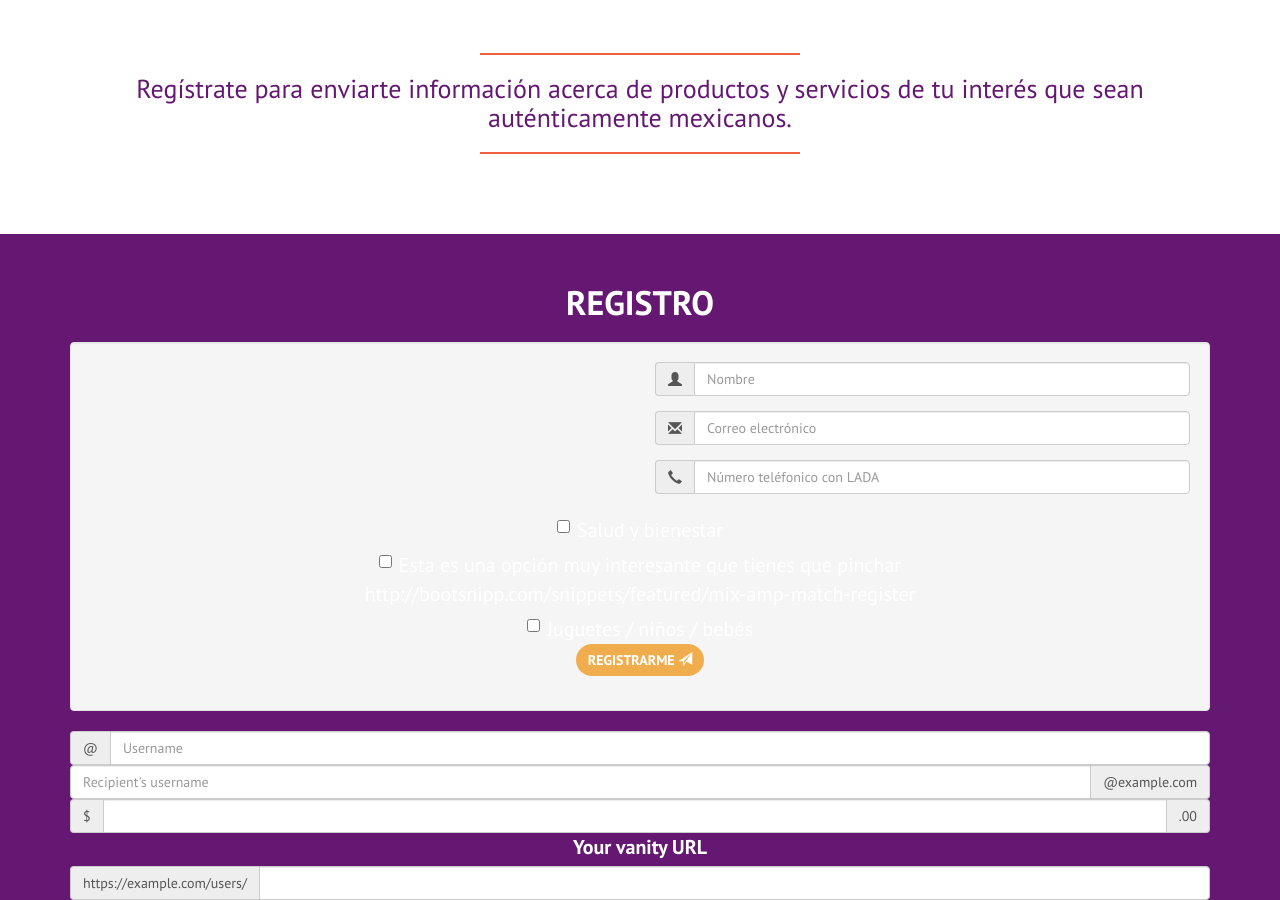
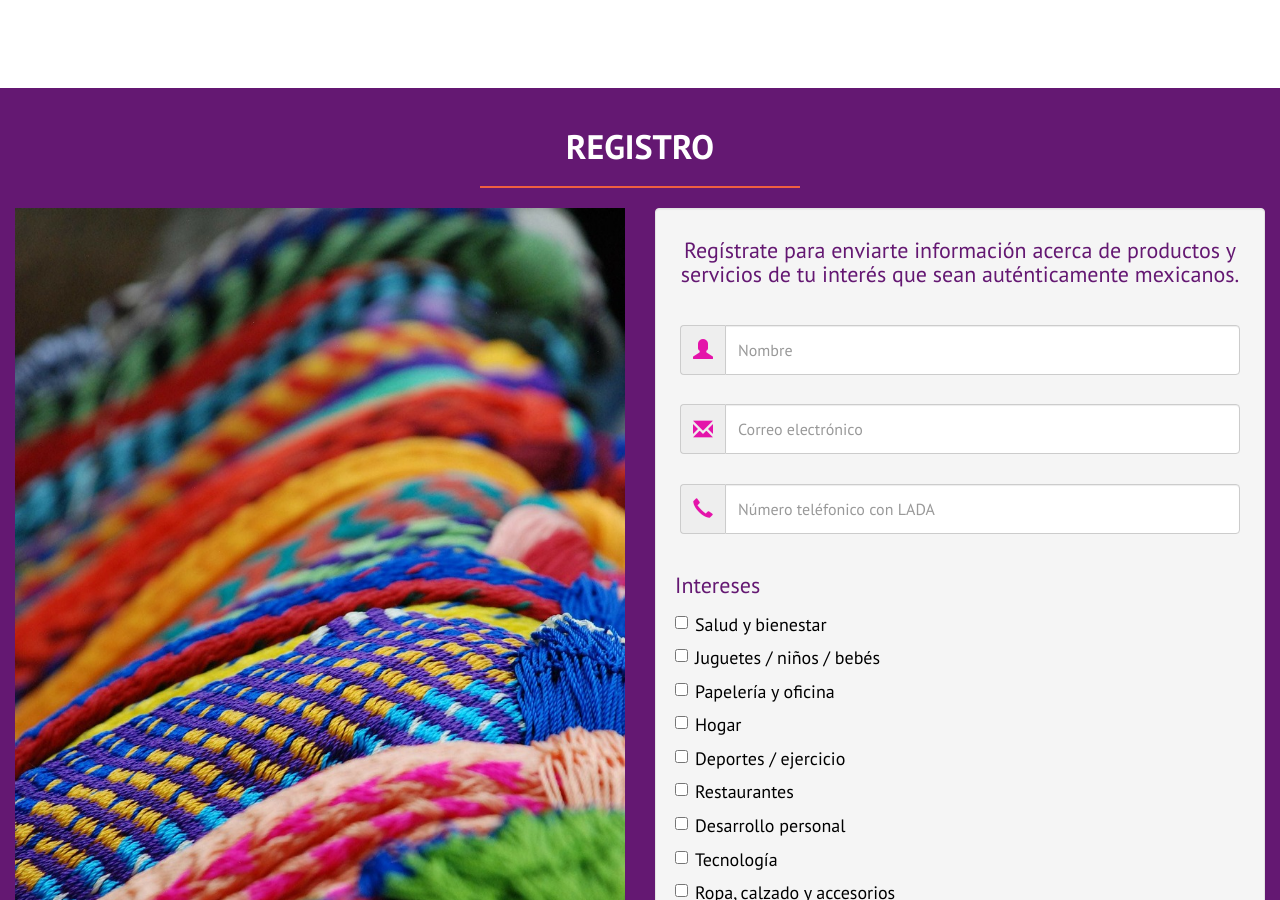
Before and after one commit to albertotaba/vamosmexico, a website: page index.html in a window 1280 px wide. Shown: the part 1900-2800 px from the top of the page. Drawn offline with nearby package versions, Linux system fonts and the light colour scheme.

Commit message:
Enviado a revisión

```diff
--- a/css/creative.css
+++ b/css/creative.css
@@ -8,6 +8,7 @@ body {
   height: 100%;
   width: 100%;
 }
+
 body {
   font-family: 'PT Sans', sans-serif;
   font-size: 20px;
@@ -54,8 +55,12 @@ h3 {
   font-size: 28px;
 }
 h4 {
+  color: #FFFFFF;
+  font-size: 26px;
+}
+h5 {
   color: #641872;
-  font-size: 26px;
+  font-size: 22px;
 }
 p {
   font-size: 18px;
@@ -76,14 +81,72 @@ section {
   padding: 60px 0;
 }
 aside {
-  padding: 50px 0;
+  padding: 40px 0;
+  background-color:
 }
 
 .peque{
-  width: 60%;
-  height: 60%;
+  width: 50%;
+  height: 50%;
 }
 
+.well {
+    min-height: 20px;
+    padding: 19px;
+    margin-bottom: 20px;
+    background-color: #f5f5f5;
+    border: 1px solid #e3e3e3;
+    border-radius: 4px;
+    -webkit-box-shadow: inset 0 1px 1px rgba(0, 0, 0, .05);
+    box-shadow: inset 0 1px 1px rgba(0, 0, 0, .05);
+}
+
+.form-horizontal .form-group {
+    margin-right: 5px;
+    margin-left: 5px;
+    margin-top: 1px;
+    margin-bottom: 1px;
+}
+
+.form-horizontal .radio, .form-horizontal .checkbox, .form-horizontal .radio-inline, .form-horizontal .checkbox-inline {
+    padding-top: 2px;
+    margin-top: 3px;
+    margin-bottom: 3px;
+}
+
+.form-control {
+    display: block;
+    width: 100%;
+    height: 50px;
+    padding: 8px 12px;
+    font-size: 16px;
+    line-height: 1.42857143;
+    color: #555;
+    background-color: #fff;
+    background-image: none;
+    border: 1px solid #ccc;
+    border-radius: 4px;
+}
+
+.input-group-addon {
+    padding: 6px 12px;
+    font-size: 20px;
+    font-weight: normal;
+    line-height: 1;
+    color: #e414aa;
+    text-align: center;
+    background-color: #eee;
+    border: 1px solid #ccc;
+    border-radius: 4px;
+}
+
+
+
+.negro{
+  color: #000;
+  font-size: 18px;
+  margin: 10px, 2px, 3px, 2px;
+}
 
 /* ---- Imágenes Misión, visión, auténtico */
 .wrapper {
@@ -423,6 +486,7 @@ fieldset[disabled] .btn-primary.active {
 }
 .btn {
   font-family: 'PT Sans', sans-serif;
+  font-size: 16px;
   border: none;
   border-radius: 300px;
   font-weight: 700;
@@ -454,5 +518,17 @@ body {
 }
 
 
+footer {
+  padding: 25px 20px 10px 20px;
+  background-color: #505051;
+  border-color: #641872;
+  border-width: 10px;
+}
+  .pie {
+  background-color: #505051;
+  color: #FFFFFF;
+  font-size: 10px;
+}
+
 #success_message {
   display: none;}
--- a/index.html
+++ b/index.html
@@ -13,7 +13,7 @@
     <title>Vamos México</title>
 
     <!-- Bootstrap Core CSS -->
-    <link href="vendor/bootstrap/css/bootstrap.min.css" rel="stylesheet">
+    <link href="vendor/bootstrap/css/bootstrap.css" rel="stylesheet">
 
     <!-- Tipografías -->
     <link href="vendor/font-awesome/css/font-awesome.min.css" rel="stylesheet" type="text/css">
@@ -43,7 +43,7 @@
                 <button type="button" class="navbar-toggle collapsed" data-toggle="collapse" data-target="#bs-example-navbar-collapse-1">
                     <span class="sr-only">Toggle navigation</span> Menu <i class="fa fa-bars"></i>
                 </button>
-                <a class="navbar-brand page-scroll" href="#page-top">LOGO VAMOS MÉXICO</a>
+                <a class="navbar-brand page-scroll" href="#page-top">VAMOS MÉXICO</a>
             </div>
 
             <!-- Collect the nav links, forms, and other content for toggling -->
@@ -83,24 +83,12 @@
                     <h2 class="section-heading">¿QUÉ ES VAMOS MÉXICO?</h2>
                     <hr class="purple">
                     <br>
-<!--                     <h3 class="section-heading">SAQUEMOS ADELANTE A NUESTRO HERMOSO PAÍS</h2>
-                        <p>Es una página con el objetivo de apoyar a México, en la cual daremos a conocer productos y servicios auténticamente mexicanos.<br> <br>
-                    <h3 class="section-heading">CONSUME LO MEXICANO</h2>
-                        <p>Sabemos que no todo lo que normalmente consumimos es auténticamente mexicano, es por ello que también nos enfocamos a apoyar a las empresas que quieran ser auténticamente mexicanas a lograrlo. <br> <br>
-                    <h3 class="section-heading">PROMOVEMOS LA CREACIÓN DE EMPRESAS MEXICANAS</h2>
-                        <p>Así mismo impulsamos las empresas auténticamente mexicanas de reciente creación y promoveremos la creación de más empresas auténticamente mexicanas. <br> <br>
-                    <h3 class="section-heading">APOYAMOS A GRUPOS MEXICANOS VULNERABLES</h2>
-                        <p>Además en esta página apoyamos a productos auténticamente mexicanos que están en zonas alejadas, de grupos vulnerables y/o marginados, así como a fundaciones auténticamente mexicanas.  <br> <br>
-                    <h3 class="section-heading">BÚSQUEDA DE LOS MEXICANO</h2>
-                        <p>Estamos en constante búsqueda de más productos, servicios y empresas auténticamente mexicanas que se quieran sumar a este proyecto. <br> <br>
-                    </p> -->
                     <p>
                     Una página con el objetivo de apoyar a México, en la cual daremos a conocer productos y servicios auténticamente mexicanos. Con el fin de sacar adelante a nuestro hermoso país. <br> <br>
                     Sabemos que no todo lo que normalmente consumimos es auténticamente mexicano, es por ello que también nos enfocamos a apoyar a las empresas que quieran ser auténticamente mexicanas a lograrlo. <br> <br>
                     Así mismo impulsamos las empresas auténticamente mexicanas de reciente creación y promoveremos la creación de más empresas auténticamente mexicanas. <br> <br>
                     Además en esta página apoyamos a productos auténticamente mexicanos que están en zonas alejadas, de grupos vulnerables y/o marginados, así como a fundaciones auténticamente mexicanas. <br> <br>
                     Estamos en constante búsqueda de más productos, servicios y empresas auténticamente mexicanas que se quieran sumar a este proyecto.
-
                     </p>
                 </div>
             </div>
@@ -127,7 +115,7 @@
                 <div class="col-lg-4 col-md-4 text-center">
                     <div class="service-box">
                         <div class="wrapper">
-                            <img src="img/vamos-mexico-vision.png" class="img-responsive peque center-block" alt="Vamos México Vision" />
+                            <img src="img/vamos-mexico-vision.png" class="img-responsive peque center-block " alt="Vamos México Vision" />
                         </div>
                         <h3>VISIÓN 2018</h3>
                         <p class="text-muted">Ser una comunidad de 1 millón de personas que apoyen lo auténticamente mexicano.</p>
@@ -142,168 +130,163 @@
                         <p class="text-muted">Productos y/o servicios hechos en México por mexicanos por empresas mexicanas con productos mexicanos y con proveedores mexicanos.</p>
                     </div>
                 </div>
-        <div class="container">
-            <div class="row">
-                <div class="col-lg-12 col-md-12 text-center">
-                    <br>
-                    <hr>
-                    <h4 class="section-heading">Regístrate para enviarte información acerca de productos y servicios de tu interés que sean auténticamente mexicanos.</h4>
-                    <hr>
-                </div>
-            </div>
-        </div>
+
     </div>
 
     </section>
 
+    <section>
         <aside id="registro" class="bg-dark">
-        <div class="container text-center">
+            <div class="fluid-container">
                 <div class="call-to-action">
-                <h2>REGISTRO</h2>
-
-            <div class="fluid-container">
-
+                    <h2 class="text-center">REGISTRO</h2>
+                    <hr>
+                </div>
+            </div>
+                    <div class="col-md-6">
+                        <figure>
+                         <img class="hidden-sm hidden-xs img-responsive" src="img/tela-mexicana.jpg" alt="tela mexicana">
+                        </figure>
+                    </div>
+                <div class="col-md-6">
                     <form class="well form-horizontal" action=" " method="post"  id="contact_form">
-                <fieldset>
-
-<!-- Text input NOMBRE-->
-
+                        <h5 class="text-center">Regístrate para enviarte información acerca de productos y servicios de tu interés que sean auténticamente mexicanos.</h5>
                         <div class="form-group">
-                <label class="col-md-6 control-label"></label>
-                    <div class="col-md-6 inputGroupContainer">
+                            <label class="control-label"></label>
+                                <div class="inputGroupContainer">
                                     <div class="input-group">
                                         <span class="input-group-addon"><i class="glyphicon glyphicon-user"></i></span>
                                         <input  name="nombre" placeholder="Nombre" class="form-control"  type="text">
                                     </div>
                                 </div>
                         </div>
-
-
-<!-- Text input E-Mail-->
                         <div class="form-group">
-  <label class="col-md-6 control-label"></label>
-    <div class="col-md-6 inputGroupContainer">
+                            <label class="control-label"></label>
+                                <div class="inputGroupContainer">
                                     <div class="input-group">
                                         <span class="input-group-addon"><i class="glyphicon glyphicon-envelope"></i></span>
                                             <input name="email" placeholder="Correo electrónico" class="form-control"  type="text">
                                     </div>
                                 </div>
                         </div>
-
-
-<!-- Text input Teléfono-->
-
                         <div class="form-group">
-  <label class="col-md-6 control-label"></label>
-    <div class="col-md-6 inputGroupContainer">
+                            <label class="control-label"></label>
+                                <div class="inputGroupContainer">
                                     <div class="input-group">
                                         <span class="input-group-addon"><i class="glyphicon glyphicon-earphone"></i></span>
                                             <input name="numero" placeholder="Número teléfonico con LADA" class="form-control" type="text">
                                     </div>
                                 </div>
                         </div>
-
-<!-- Text input Checks-->
-
+                        <br>
+                        <h5 class="text-left">Intereses</h5>
                 <div class="checkbox">
-  <label><input type="checkbox" value="">Salud y bienestar</label>
+                    <label class="negro"><input type="checkbox" value="">Salud y bienestar</label>
                 </div>
 
                 <div class="checkbox">
-  <label>
-    <input type="checkbox" value="">
-    Esta es una opción muy interesante que tienes que pinchar
-  </label>
+                    <label class="negro"><input type="checkbox" value="">Juguetes / niños / bebés</label>
                 </div>
 
-http://bootsnipp.com/snippets/featured/mix-amp-match-register
+                <div class="checkbox">
+                    <label class="negro"><input type="checkbox" value="">Papelería y oficina</label>
+                </div>
 
                 <div class="checkbox">
-  <label><input type="checkbox" value="">Juguetes / niños / bebés</label>
+                    <label class="negro"><input type="checkbox" value="">Hogar</label>
                 </div>
 
-<!-- Success message -->
-<div class="alert alert-success" role="alert" id="success_message">¡Registro exitoso! <i class="glyphicon glyphicon-thumbs-up"></i> Gracias por tu interés en lo auténticamente mexicano</div>
+                <div class="checkbox">
+                    <label class="negro"><input type="checkbox" value="">Deportes / ejercicio</label>
+                </div>
 
-<!-- Button -->
+                <div class="checkbox">
+                    <label class="negro"><input type="checkbox" value="">Restaurantes</label>
+                </div>
+
+                <div class="checkbox">
+                    <label class="negro"><input type="checkbox" value="">Desarrollo personal</label>
+                </div>
+
+                <div class="checkbox">
+                    <label class="negro"><input type="checkbox" value="">Tecnología</label>
+                </div>
+
+                <div class="checkbox">
+                  <label class="negro"><input type="checkbox" value="">Ropa, calzado y accesorios</label>
+                </div>
+
+                <div class="checkbox">
+                  <label class="negro"><input type="checkbox" value="">Servicios para negocios y empresas</label>
+                </div>
         <div class="form-group">
           <label class="col-md-4 control-label"></label>
           <div class="col-md-4">
-    <button type="submit" class="btn btn-warning" >Registrarme <span class="glyphicon glyphicon-send"></span></button>
+            <button type="submit" class="btn btn-warning" >Registrarme</button>
           </div>
         </div>
+        </form>
+        </div>
 
+        <div class="clearfix"></div>
+</div>
+    </div><!-- /.container -->
+    </aside>
+</section>
+
+    <section id="contacto">
+    <div class="container">
+        <div class="row">
+        <h2 class="text-center">CONTACTO <br>
+            <small>Si necesitas más información, llena el siguiente formulario</small>
+        </h2>
+                                <div class="form-group">
+                            <div class="col-md-10 col-md-offset-1">
+                                <input id="fname" name="name" type="text" placeholder="Nombre" class="form-control">
+                            </div>
+                        </div>
+                        <div class="form-group">
+                            <div class="col-md-10 col-md-offset-1">
+                                <input id="namecontact" name="name" type="text" placeholder="Correo electrónico" class="form-control">
+                            </div>
+                        </div>
+                        <div class="form-group">
+                            <div class="col-md-10 col-md-offset-1">
+                                <input id="subject" name="name" type="text" placeholder="Asunto" class="form-control">
+                            </div>
+                        </div>
+                        <div class="form-group">
+                            <div class="col-md-10 col-md-offset-1">
+                                <textarea class="form-control" id="message" name="message" placeholder="Mensaje" rows="3"></textarea>
+                            </div>
+                        </div>
+                        <br>
+                        <div class="form-group">
+                            <div class="col-md-12 text-center">
+                                <button type="submit" class="btn btn-primary btn-lg">ENVIAR</button>
+                            </div>
+                        </div>
                     </fieldset>
                 </form>
-</div>
-    </div><!-- /.container -->
-
-
-
-                <div class="input-group">
-                    <span class="input-group-addon" id="basic-addon1">@</span>
-                    <input type="text" class="form-control" placeholder="Username" aria-describedby="basic-addon1">
-                </div>
-
-                <div class="input-group">
-                    <input type="text" class="form-control" placeholder="Recipient's username" aria-describedby="basic-addon2">
-                    <span class="input-group-addon" id="basic-addon2">@example.com</span>
-                </div>
-
-                <div class="input-group">
-                    <span class="input-group-addon">$</span>
-                    <input type="text" class="form-control" aria-label="Amount (to the nearest dollar)">
-                    <span class="input-group-addon">.00</span>
-                </div>
-
-                <label for="basic-url">Your vanity URL</label>
-                <div class="input-group">
-                    <span class="input-group-addon" id="basic-addon3">https://example.com/users/</span>
-                    <input type="text" class="form-control" id="basic-url" aria-describedby="basic-addon3">
-                </div>
-
-                <div class="row">
-                    <div class="col-lg-6">
-                        <div class="input-group">
-                            <span class="input-group-addon">
-                                <input type="checkbox" aria-label="...">
-                            </span>
-                            <input type="text" class="form-control" aria-label="...">
-                        </div><!-- /input-group -->
-                    </div><!-- /.col-lg-6 -->
-
-                    <div class="col-lg-6">
-                        <div class="input-group">
-                            <span class="input-group-addon">
-                                <input type="radio" aria-label="...">
-                            </span>
-                            <input type="text" class="form-control" aria-label="...">
-                        </div><!-- /input-group -->
-                    </div><!-- /.col-lg-6 -->
-                </div><!-- /.row -->
-            </div>
-        </div>
-    </aside>
-
-    <section id="contact">
-        <div class="container">
-            <div class="row">
-                <div class="col-lg-8 col-lg-offset-2 text-center">
-                    <h2 class="section-heading">Let's Get In Touch!</h2>
-                    <hr class="primary">
-                    <p>Ready to start your next project with us? That's great! Give us a call or send us an email and we will get back to you as soon as possible!</p>
-                </div>
-                <div class="col-lg-4 col-lg-offset-2 text-center">
-                    <i class="fa fa-phone fa-3x sr-contact"></i>
-                    <p>123-456-6789</p>
-                </div>
-                <div class="col-lg-4 text-center">
-                    <i class="fa fa-envelope-o fa-3x sr-contact"></i>
-                    <p><a href="mailto:your-email@your-domain.com">feedback@startbootstrap.com</a></p>
             </div>
         </div>
         </div>
     </section>
+
+    <footer>
+        <p class="pie">  REGISTRO DE EMPRESAS <br>
+        Si usted es una empresa que desea estar dentro de las empresas auténticamente mexicanas, por favor envíenos un correo a info@vamosmexico.com. En donde le daremos seguimiento a su solicitud.
+        <p class="pie">
+        AVISO DE PRIVACIDAD
+         <br>
+         Los datos personales ("los Datos") solicitados, son tratados por Vamos México, con la finalidad de acercarle opciones auténticamente mexicanas de su interés, conocer sus necesidades de productos o servicios auténticamente mexicanos y estar en posibilidad de ofrecerle los que más se adecuen a sus preferencias; comunicarle promociones, atender quejas y aclaraciones, y en su caso, tratarlos para fines compatibles con los mencionados en este Aviso de Privacidad y que se consideren análogos para efectos legales. <br> <br>
+        Los Datos podrían ser transferidos a sociedades subsidiarias, filiales, afiliadas y controladoras del Responsable, dentro de territorio nacional o en el extranjero para los mismos fines citados. <br> <br>
+
+        Los Datos serán tratados de conformidad con la Ley Federal de Protección de Datos Personales en Posesión de los Particulares y su Reglamento. La confidencialidad de los Datos está garantizada y los mismos están protegidos por medidas de seguridad administrativas, técnicas y físicas, para evitar su daño, pérdida, alteración, destrucción, uso, acceso o divulgación indebida. Únicamente las personas autorizadas tendrán acceso a sus datos. <br> <br>
+
+        En caso de existir alguna modificación al presente Aviso de Privacidad se hará de su conocimiento en este mismo sitio de Internet.
+        </p>
+    </footer>
 
     <!-- jQuery -->
     <script src="vendor/jquery/jquery.min.js"></script>
```
Also changed, not shown: img/tela-mexicana.jpg (added). Lines whose indentation alone changed are shown as unchanged.
